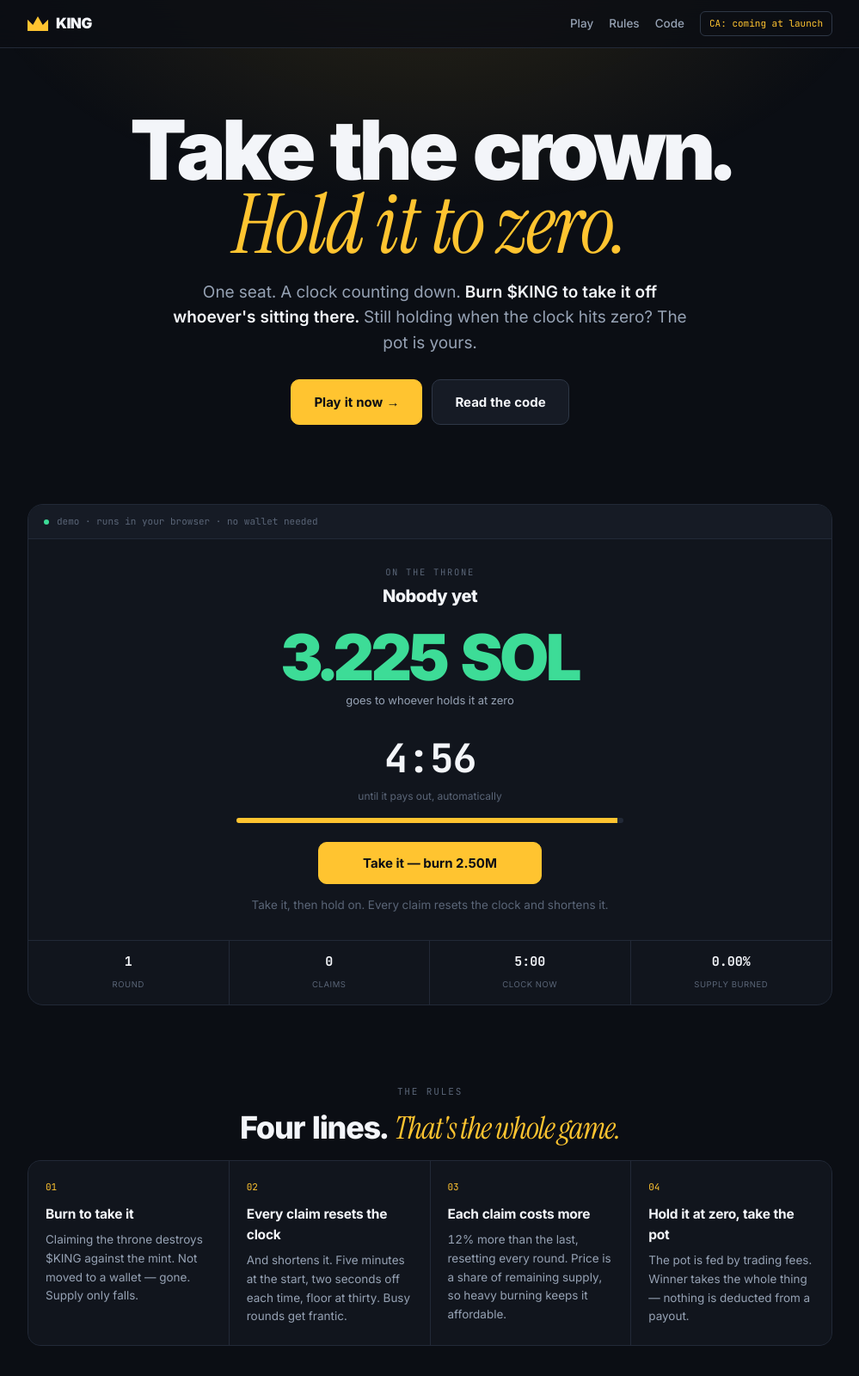
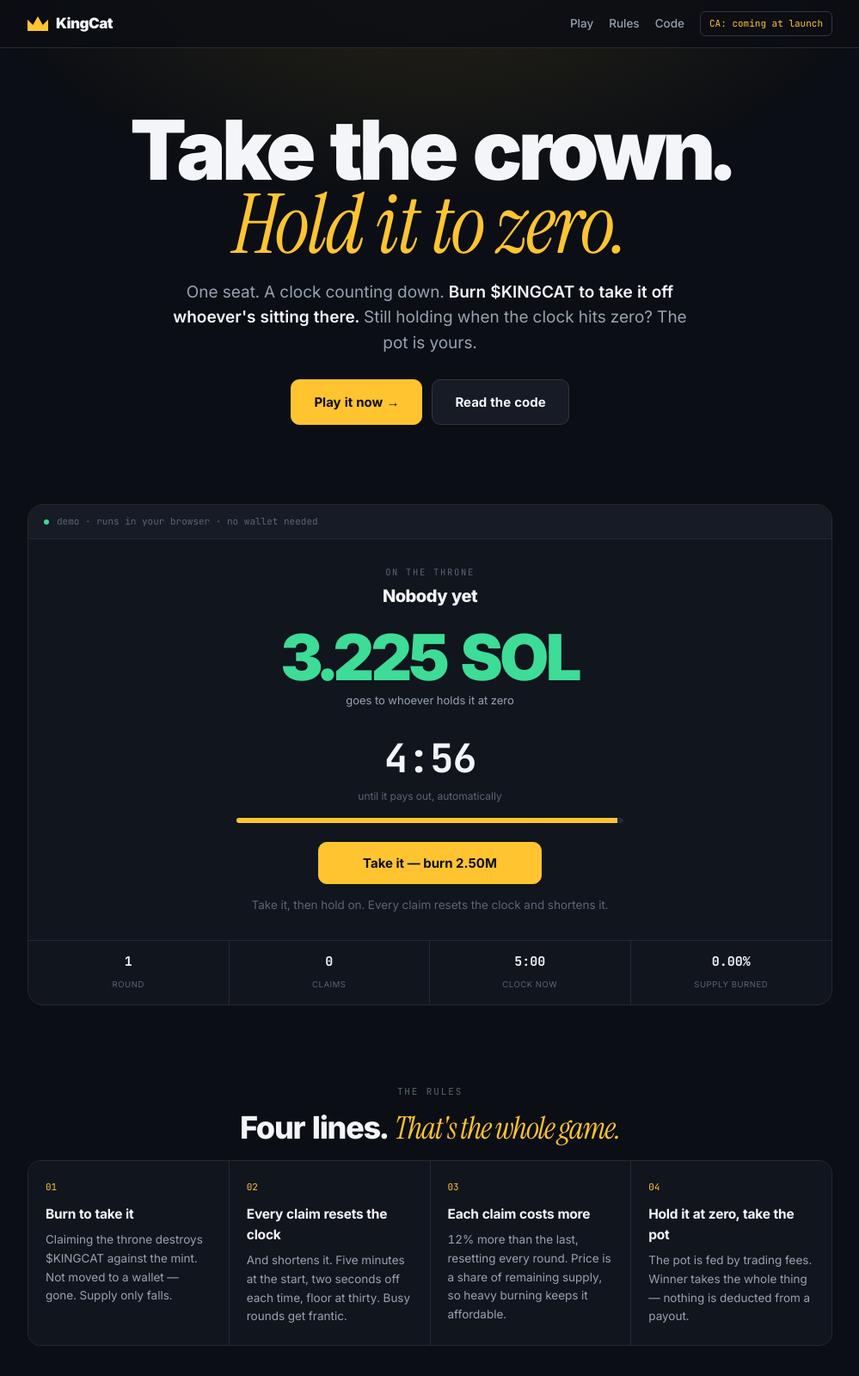
Before and after one commit to haydensouthall2021/king, a plain HTML site: page docs/index.html in a window 1280 px wide. Shown: the top 1600 px of the page at 86% size, without its empty margins (140-1139 px from the left). Drawn offline with Linux system fonts and the light colour scheme.

Commit message:
Rename to KingCat

```diff
--- a/docs/index.html
+++ b/docs/index.html
@@ -3,9 +3,9 @@
 <head>
 <meta charset="utf-8">
 <meta name="viewport" content="width=device-width,initial-scale=1">
-<title>KING — take the crown, hold it, take the pot</title>
-<meta name="description" content="One seat. A clock. Burn $KING to take it. Whoever's holding when time runs out takes the pot — held at an address nobody has a key to.">
-<meta property="og:title" content="KING — take the crown">
+<title>KingCat — take the crown, hold it, take the pot</title>
+<meta name="description" content="One seat. A clock. Burn $KINGCAT to take it. Whoever's holding when time runs out takes the pot — held at an address nobody has a key to.">
+<meta property="og:title" content="KingCat — take the crown">
 <meta property="og:description" content="One seat. A clock. Burn to take it. Last one holding takes the pot.">
 <link rel="preconnect" href="https://fonts.googleapis.com">
 <link rel="preconnect" href="https://fonts.gstatic.com" crossorigin>
@@ -121,7 +121,7 @@ footer a{color:var(--gold)}
 <body>
 
 <nav><div class="nav">
-  <a href="#" class="brand"><span class="crown"></span>KING</a>
+  <a href="#" class="brand"><span class="crown"></span>KingCat</a>
   <span class="sp"></span>
   <a href="#play" class="l">Play</a>
   <a href="#rules" class="l">Rules</a>
@@ -133,7 +133,7 @@ footer a{color:var(--gold)}
 
 <header>
   <h1>Take the crown.<em>Hold it to zero.</em></h1>
-  <p class="lede">One seat. A clock counting down. <b>Burn $KING to take it off whoever's sitting there.</b> Still holding when the clock hits zero? The pot is yours.</p>
+  <p class="lede">One seat. A clock counting down. <b>Burn $KINGCAT to take it off whoever's sitting there.</b> Still holding when the clock hits zero? The pot is yours.</p>
   <div class="row">
     <a href="#play" class="btn p">Play it now →</a>
     <a href="https://github.com/haydensouthall2021/arena" class="btn">Read the code</a>
@@ -168,7 +168,7 @@ footer a{color:var(--gold)}
   <h2>Four lines. <em>That's the whole game.</em></h2>
   <div class="rules">
     <div class="rl"><span class="n">01</span><b>Burn to take it</b>
-      <p>Claiming the throne destroys $KING against the mint. Not moved to a wallet — gone. Supply only falls.</p></div>
+      <p>Claiming the throne destroys $KINGCAT against the mint. Not moved to a wallet — gone. Supply only falls.</p></div>
     <div class="rl"><span class="n">02</span><b>Every claim resets the clock</b>
       <p>And shortens it. Five minutes at the start, two seconds off each time, floor at thirty. Busy rounds get frantic.</p></div>
     <div class="rl"><span class="n">03</span><b>Each claim costs more</b>
@@ -197,7 +197,7 @@ footer a{color:var(--gold)}
     <h3>Where this actually is</h3>
     <p>Anchor program, <b class="ok">21 tests passing</b> — including that the platform authority has no route to any pot, that pausing cannot trap a payout, and that games cannot reach into each other's funds.</p>
     <p><b class="no">Not audited.</b> Code is public and unchanged from what's deployed. Stated here rather than buried in a footer.</p>
-    <p>$KING is the first game. The program behind it is multi-tenant — any token can attach one.</p>
+    <p>$KINGCAT is the first game. The program behind it is multi-tenant — any token can attach one.</p>
   </div>
 </section>
 
```
Also changed, not shown: 1 other file.
